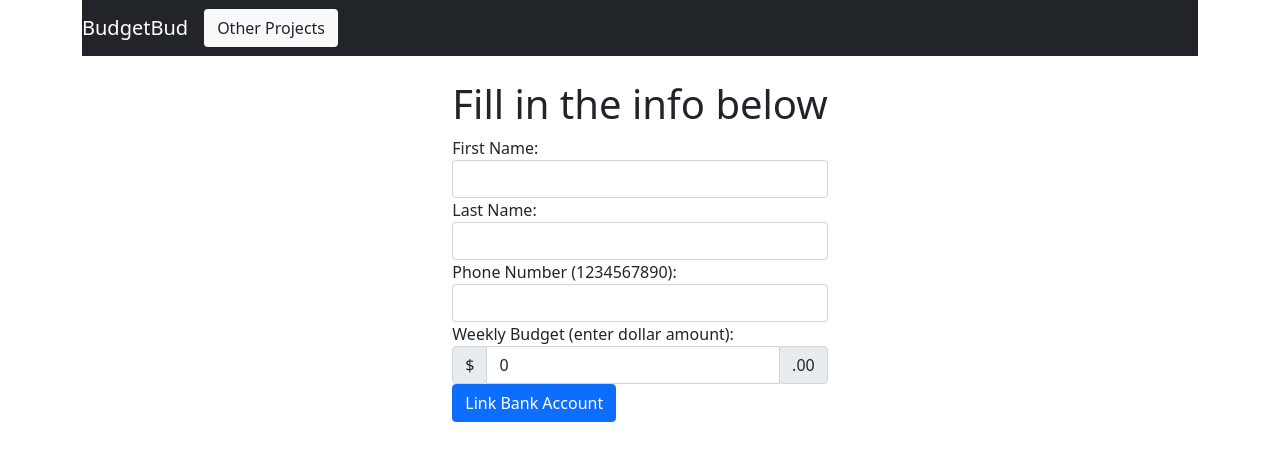
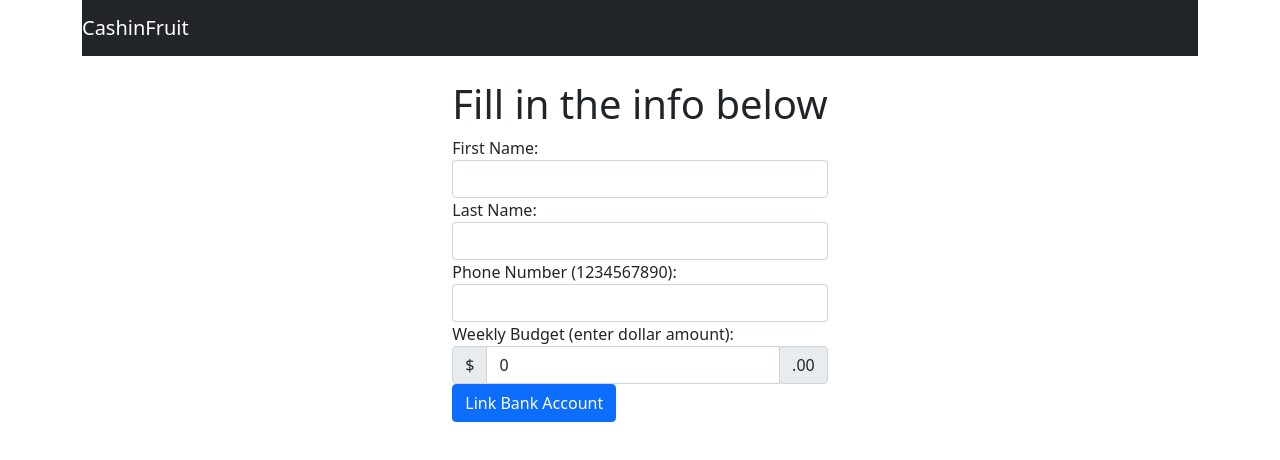
Before and after one commit to matthewnads/CashinFruit, a React (Create React App) app in the folder my-app/: page / in a window 1280 px wide. Shown: the top 460 px of the page. Built offline with nearby package versions, Linux system fonts and the light colour scheme.

Commit message:
more route changes

```diff
--- a/my-app/src/components/navbar.component.js
+++ b/my-app/src/components/navbar.component.js
@@ -10,9 +10,9 @@ export default class Navbar extends Component {
 
             <nav className="navbar navbar-dark bg-dark navbar-expand-lg">
                 {/* check out bootstrap documentation for full details on classnames and stuff*/}
-                <Link to="/" className="navbar-brand">BudgetBud</Link>
+                <Link to="/" className="navbar-brand">CashinFruit</Link>
                 <div className="collpase navabar-collapse">
-                    <button type="button" className="btn btn-default navbar-btn bg-light">Other Projects</button>
+
 
                 </div>
             </nav>
```
